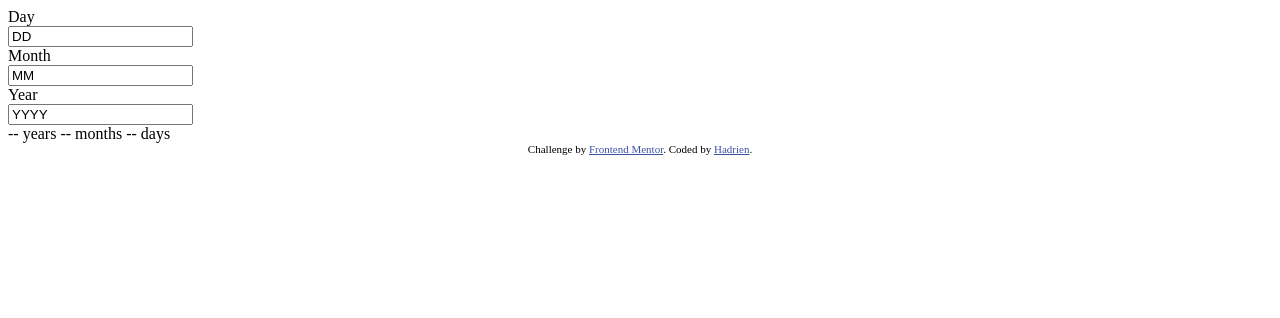
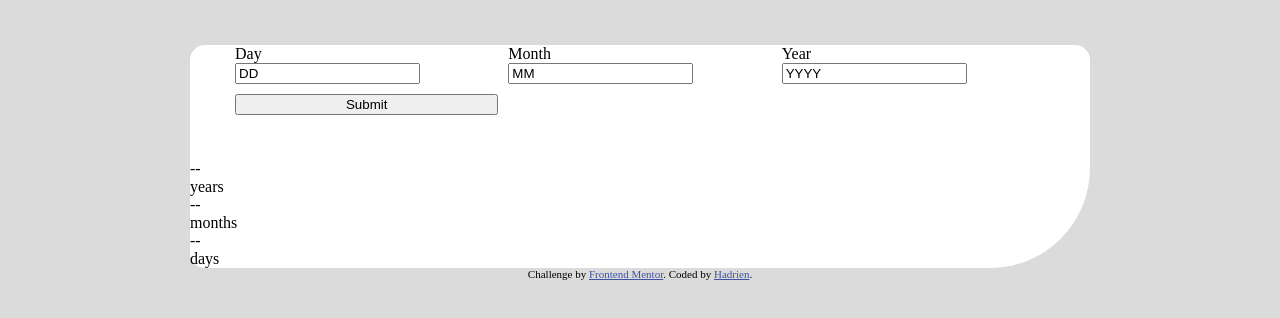
Before and after one commit to hadrienjeanne/Frontend-mentor, a plain HTML site: page age-calculator-app-main/index.html in a window 1280 px wide. Drawn offline with Linux system fonts and the light colour scheme.

Commit message:
Started CSS

```diff
--- a/age-calculator-app-main/index.html
+++ b/age-calculator-app-main/index.html
@@ -5,6 +5,7 @@
   <meta name="viewport" content="width=device-width, initial-scale=1.0"> <!-- displays site properly based on user's device -->
 
   <link rel="icon" type="image/png" sizes="32x32" href="./assets/images/favicon-32x32.png">
+  <link rel="stylesheet" href="./style.css">
 
   <title>Frontend Mentor | Age calculator app</title>
 
@@ -15,10 +16,9 @@
   </style>
 </head>
 <body>
-  <div id="background">
-    <div id="date-entry">
-      <div class="form-wrapper">
-        <form action="" >
+  <div id="container">
+    <form action="" >
+        <div class="form-wrapper">
           <div class="form-day">
             <label for="day-input">Day</label><br>
             <input type="text" id="day-input" name="day-input" value="DD"><br>
@@ -31,13 +31,36 @@
             <label for="year-input">Year</label><br>
             <input type="text" id="year-input" name="year-input" value="YYYY"><br>
           </div>
-        </form>
+          <input type="submit" value="Submit">
+      </div>
+    </form>
+
+    <div id="age-result">
+      <div class="result-years">
+        <div class="result-number">
+          --
+        </div>
+        <div class="result-text">
+          years
+        </div>
+      </div>
+      <div class="result-months">
+        <div class="result-number">
+          --
+        </div>
+        <div class="result-text">
+          months
+        </div>
+      </div>
+      <div class="result-days">
+        <div class="result-number">
+          --
+        </div>
+        <div class="result-text">
+          days
+        </div>
       </div>
     </div>
-
-    -- years
-    -- months
-    -- days
   </div>
   <div class="attribution">
     Challenge by <a href="https://www.frontendmentor.io?ref=challenge" target="_blank">Frontend Mentor</a>.
--- /dev/null
+++ b/age-calculator-app-main/style.css
@@ -0,0 +1,58 @@
+/* Color definition */
+:root {
+    --purple: hsl(259, 100%, 65%);
+    --light-red: hsl(0, 100%, 67%);
+    --white: hsl(0, 0%, 100%);
+    --off-white: hsl(0, 0%, 94%);
+    --light-grey: hsl(0, 0%, 86%);
+    --smokey-grey: hsl(0, 1%, 44%);
+    --off-black: hsl(0, 0%, 8%);
+}
+
+body {
+    background-color: var(--light-grey);
+}
+
+#container {
+    background-color: var(--white);
+    border-radius: 15px;
+    border-bottom-right-radius: 100px;
+    max-width: 900px;
+    display: block;
+    margin-left: auto;
+    margin-right: auto
+}
+
+.form-wrapper {
+    margin: 5%;
+    display: grid;
+    grid-template-columns: repeat(3, 1fr);
+    grid-gap: 10px;
+}
+
+.form-day label {
+    grid-column: 1;
+    grid-row: 1;
+}
+.form-day input {
+    grid-column: 1;
+    grid-row: 2;
+}
+
+.form-month label{
+    grid-column: 2;
+    grid-row: 1;
+}
+.form-month input{
+    grid-column: 2;
+    grid-row: 2;
+}
+
+.form-year label{
+    grid-column: 3;
+    grid-row: 1;
+}
+.form-year input{
+    grid-column: 3;
+    grid-row: 2;
+}
```
